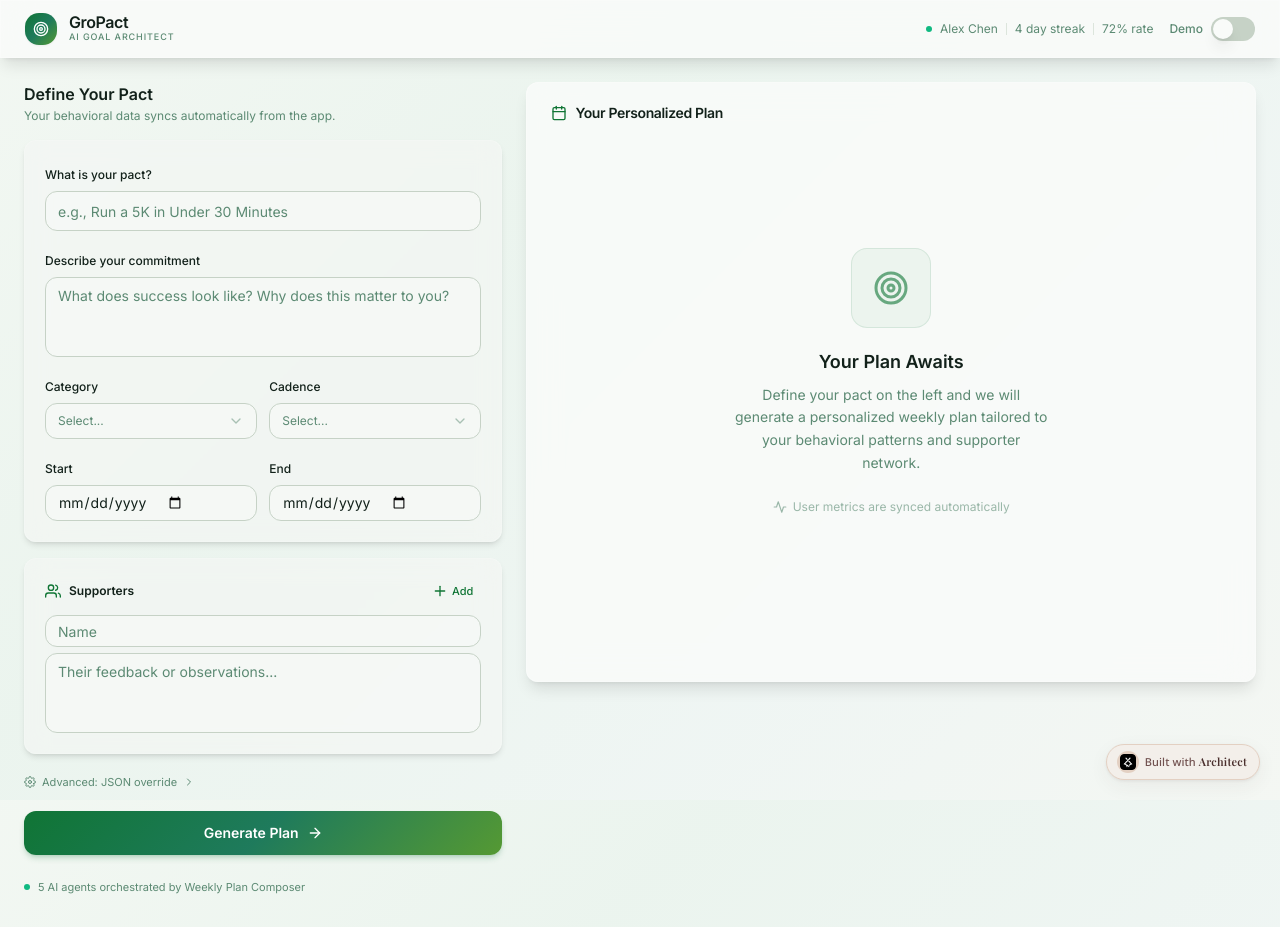
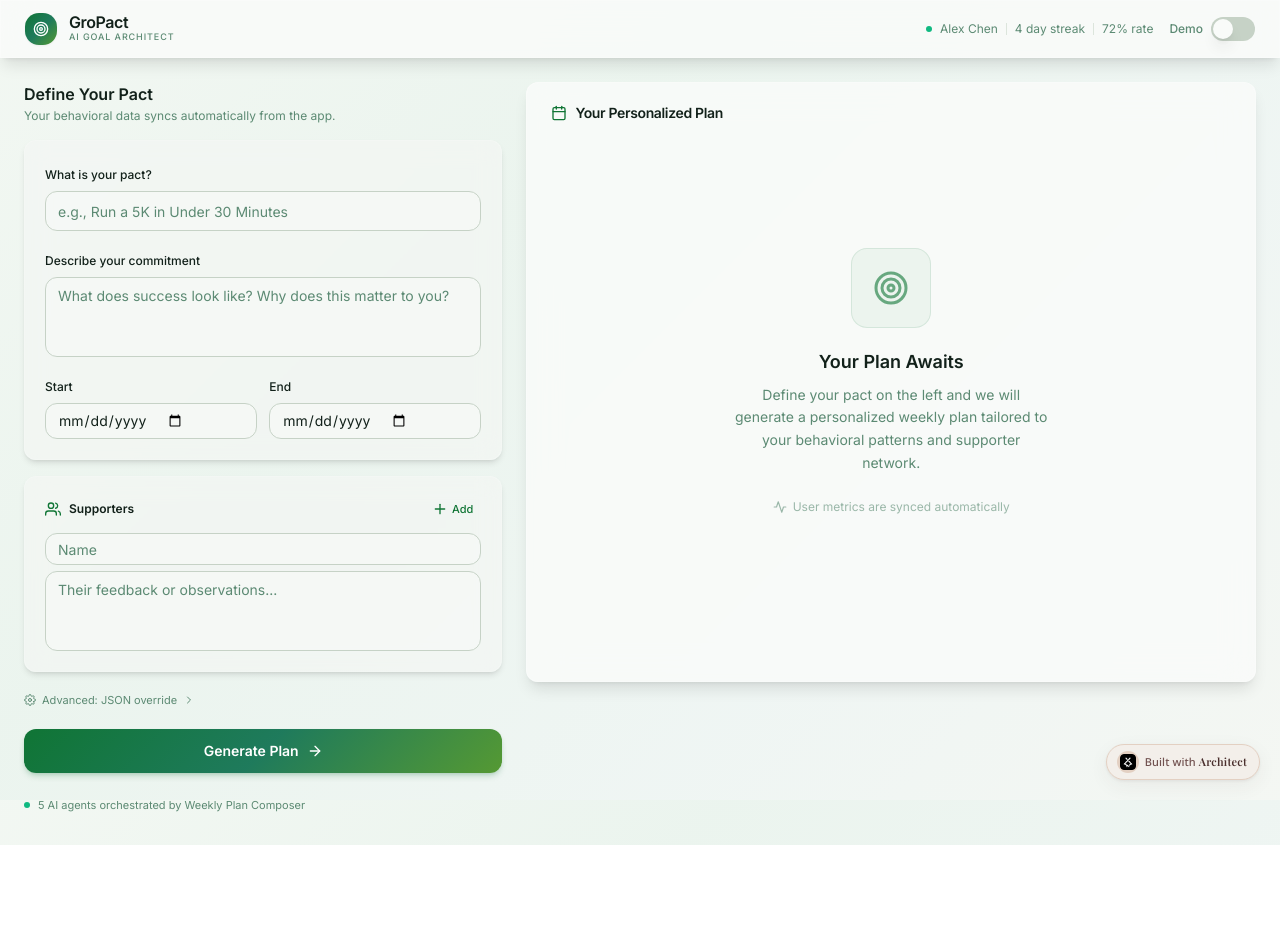
Before and after one commit to Lyzr-Apps/goal-architect-swift-studio-9g4v, a Next.js app: page / in a window 1280 px wide. After the commit the page ends 845 px from the top, so only its background shows below. Built offline with nearby package versions, Linux system fonts and the light colour scheme.

Commit message:
refactor: removed category and cadence fields from PactForm, updated buildPayload, and cleaned up UI components

```diff
--- a/app/page.tsx
+++ b/app/page.tsx
@@ -11,7 +11,6 @@ import { Input } from '@/components/ui/input'
 import { Label } from '@/components/ui/label'
 import { Badge } from '@/components/ui/badge'
 import { Textarea } from '@/components/ui/textarea'
-import { Select, SelectContent, SelectItem, SelectTrigger, SelectValue } from '@/components/ui/select'
 import { Switch } from '@/components/ui/switch'
 import { Skeleton } from '@/components/ui/skeleton'
 import { Separator } from '@/components/ui/separator'
@@ -26,9 +25,6 @@ import {
 
 // ── Constants ──────────────────────────────────────────────────────
 const AGENT_ID = '69951bcac0c7cf4934c52cc7'
-
-const CATEGORIES = ['Health', 'Career', 'Learning', 'Finance', 'Fitness', 'Relationships', 'Personal Growth', 'Creative', 'Other']
-const CADENCES = ['Daily', 'Weekly']
 
 // ── TypeScript Interfaces ──────────────────────────────────────────
 interface MicroGoal {
@@ -81,8 +77,6 @@ interface Supporter {
 interface PactForm {
   title: string
   description: string
-  category: string
-  cadence: string
   startDate: string
   endDate: string
   supporters: Supporter[]
@@ -101,8 +95,6 @@ interface UserProfile {
 const SAMPLE_PACT: PactForm = {
   title: 'Run a 5K in Under 30 Minutes',
   description: 'Train consistently to improve my running pace and endurance, building up to completing a 5K race in under 30 minutes by the end of the month.',
-  category: 'Fitness',
-  cadence: 'Weekly',
   startDate: '2026-02-18',
   endDate: '2026-03-18',
   supporters: [
@@ -158,8 +150,6 @@ const SAMPLE_RESPONSE: WeeklyPlanOutput = {
 const EMPTY_PACT: PactForm = {
   title: '',
   description: '',
-  category: '',
-  cadence: '',
   startDate: '',
   endDate: '',
   supporters: [{ name: '', feedback: '' }]
@@ -621,8 +611,6 @@ export default function Page() {
       pact: {
         title: pact.title,
         description: pact.description,
-        category: pact.category,
-        cadence: pact.cadence,
         start_date: pact.startDate,
         end_date: pact.endDate
       },
@@ -757,30 +745,6 @@ export default function Page() {
                     className="rounded-xl bg-background/50 resize-none"
                     disabled={sampleData}
                   />
-                </div>
-                <div className="grid grid-cols-2 gap-3">
-                  <div className="space-y-1.5">
-                    <Label className="text-xs font-medium">Category</Label>
-                    <Select value={currentPact.category || undefined} onValueChange={(val) => updateField('category', val)} disabled={sampleData}>
-                      <SelectTrigger className="rounded-xl bg-background/50 h-9 text-xs">
-                        <SelectValue placeholder="Select..." />
-                      </SelectTrigger>
-                      <SelectContent>
-                        {CATEGORIES.map(cat => <SelectItem key={cat} value={cat}>{cat}</SelectItem>)}
-                      </SelectContent>
-                    </Select>
-                  </div>
-                  <div className="space-y-1.5">
-                    <Label className="text-xs font-medium">Cadence</Label>
-                    <Select value={currentPact.cadence || undefined} onValueChange={(val) => updateField('cadence', val)} disabled={sampleData}>
-                      <SelectTrigger className="rounded-xl bg-background/50 h-9 text-xs">
-                        <SelectValue placeholder="Select..." />
-                      </SelectTrigger>
-                      <SelectContent>
-                        {CADENCES.map(c => <SelectItem key={c} value={c}>{c}</SelectItem>)}
-                      </SelectContent>
-                    </Select>
-                  </div>
                 </div>
                 <div className="grid grid-cols-2 gap-3">
                   <div className="space-y-1.5">
```
